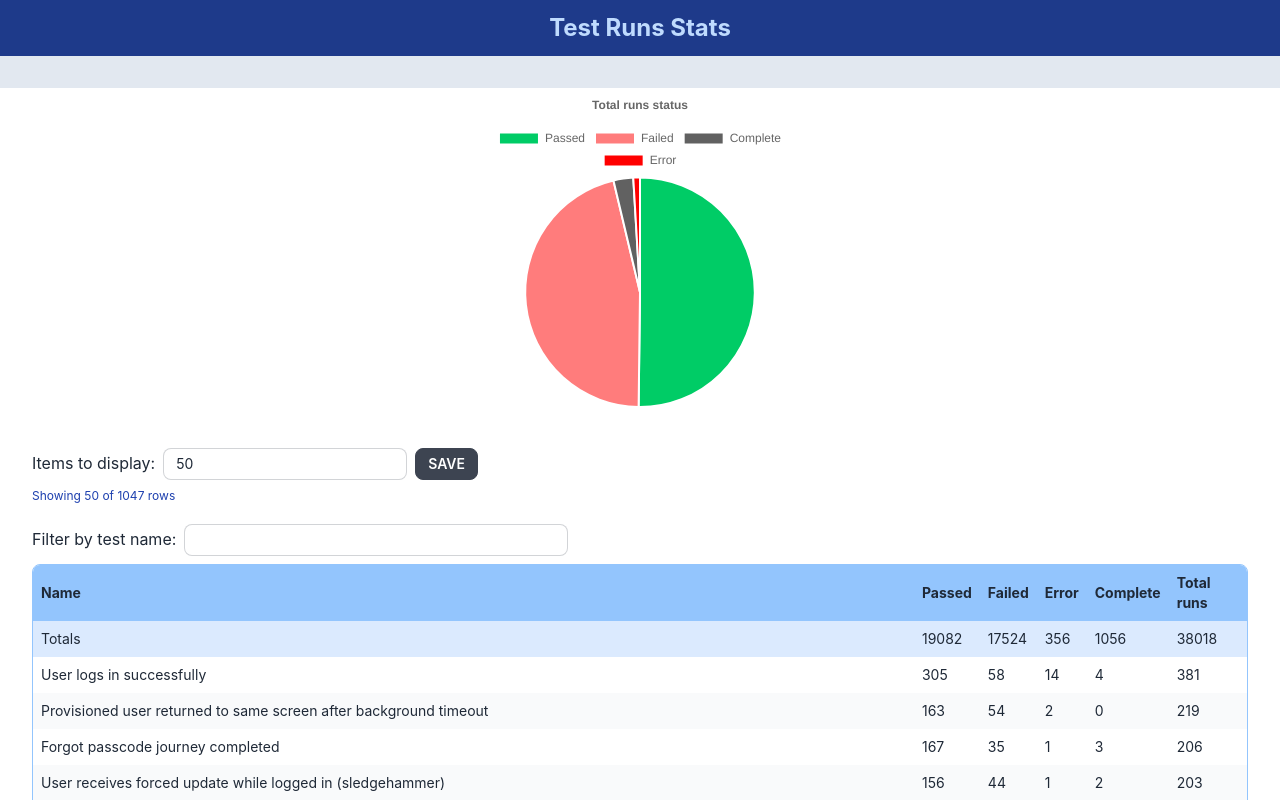
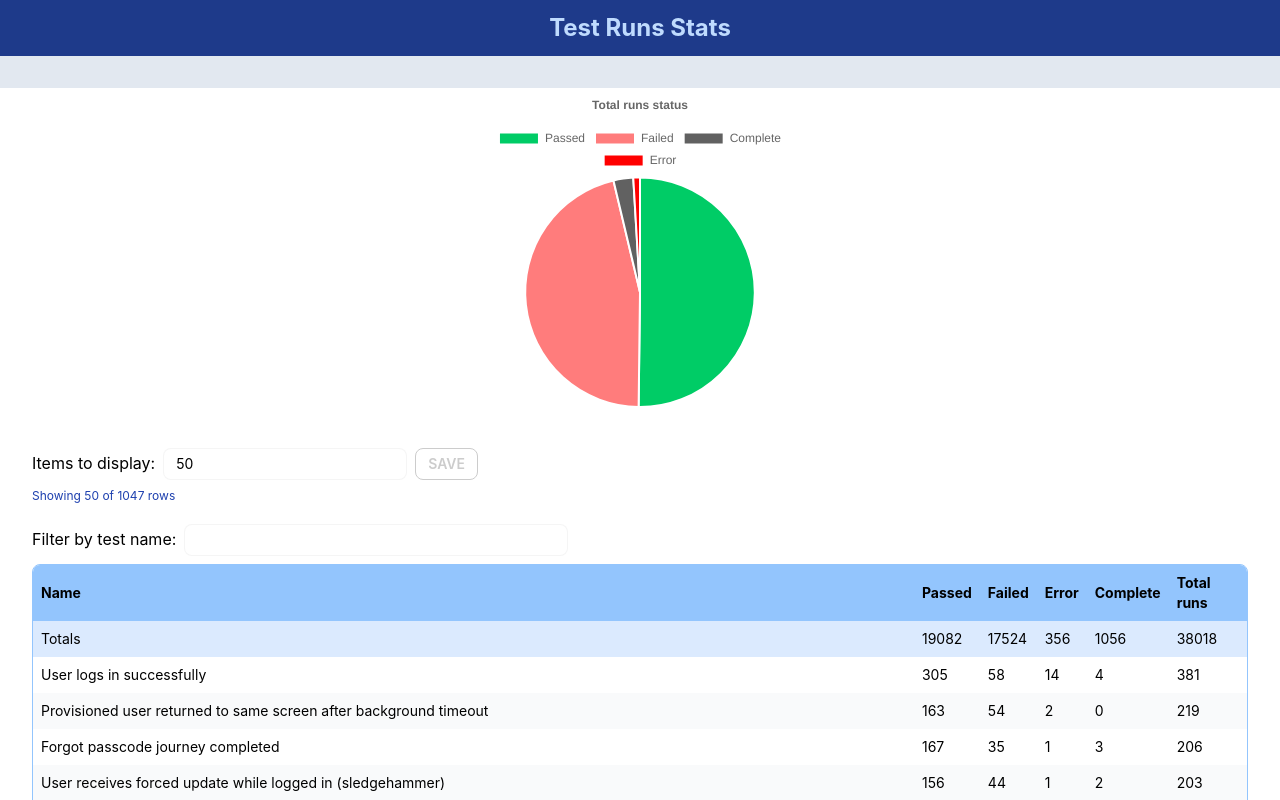
Before and after one commit to joaocjesus/SauceFlakiness, a React (Create React App) app: page / in a window 1280 px wide. Shown: the top 800 px of the page. Built offline with nearby package versions, Linux system fonts and the light colour scheme.

Commit message:
Style update

```diff
--- a/package.json
+++ b/package.json
@@ -27,7 +27,6 @@
     "@types/react-dom": "^18.0.11",
     "buffer": "^6.0.3",
     "chart.js": "^4.2.1",
-    "daisyui": "^2.51.3",
     "http-proxy-middleware": "^2.0.6",
     "path-browserify": "^1.0.1",
     "react": "^18.2.0",
@@ -42,7 +41,8 @@
     "@types/dotenv-webpack": "^3.0.0",
     "@types/react-table": "^7.7.14",
     "dotenv-webpack": "^8.0.1",
-    "tailwindcss": "^3.2.7"
+    "tailwindcss": "^3.2.7",
+    "daisyui": "^2.51.3"
   },
   "browserslist": {
     "production": [
--- a/src/index.css
+++ b/src/index.css
@@ -10,9 +10,9 @@
   -webkit-font-smoothing: antialiased;
   -moz-osx-font-smoothing: grayscale;
   background-color: white;
+  color: black;
 }
 
 code {
-  font-family: source-code-pro, Menlo, Monaco, Consolas, 'Courier New',
-    monospace;
+  font-family: source-code-pro, Menlo, Monaco, Consolas, 'Courier New', monospace;
 }
--- a/tailwind.config.js
+++ b/tailwind.config.js
@@ -5,12 +5,14 @@
   content: [
     "./src/**/*.{html,ts,tsx}",
   ],
-  theme: {
-    extend: {
-      fontFamily: {
-        sans: ['Inter var', ...defaultTheme.fontFamily.sans],
+  daisyui: {
+    themes: [
+      {
+        default: {
+          "primary": 'rgb(30 58 138)',
+        },
       },
-    },
+    ],
   },
   plugins: [require("daisyui")],
 }
```
Also changed, not shown: 1 other file (tests, documents, lock files or other folders).
